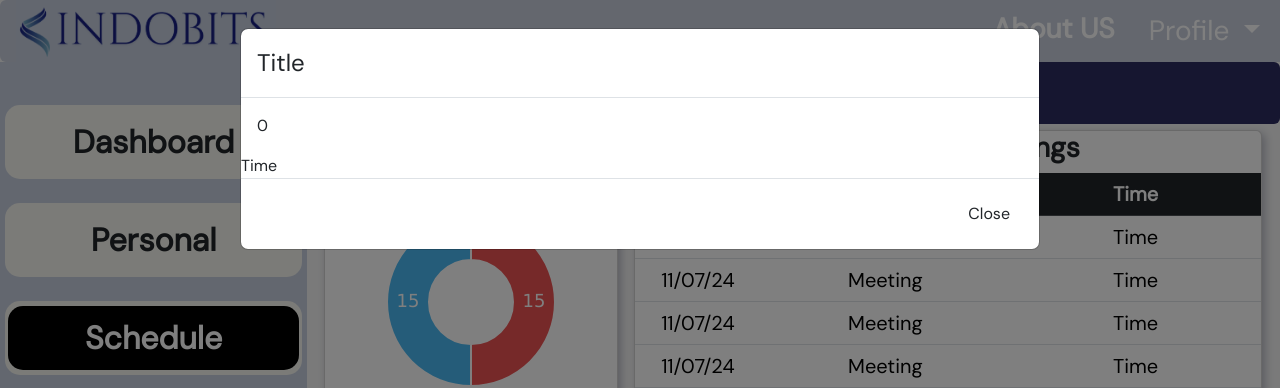
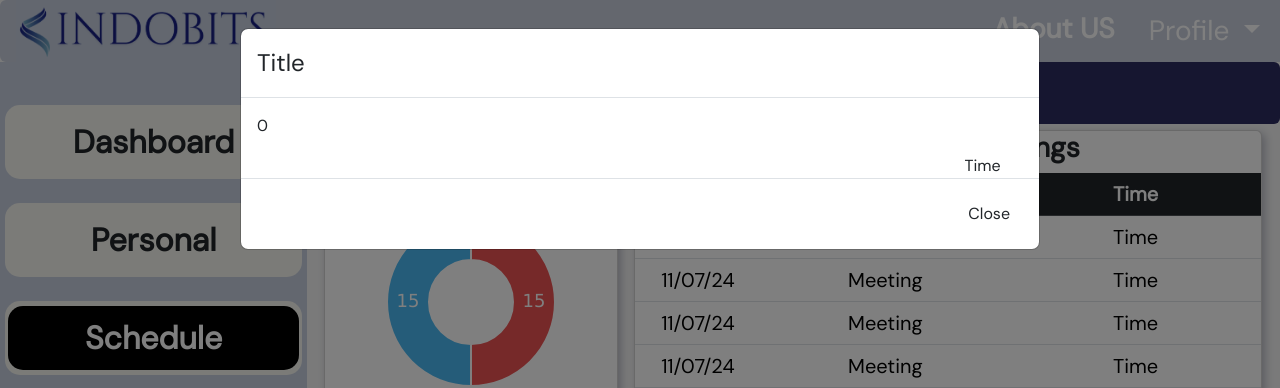
Before and after one commit to amann-03/HRMS, a PHP site: page /personal/Schedule.php in a window 1280 px wide, after a click on "Emergency Meeting". Shown: the top 388 px of the page. Run offline with PHP 8.4, Linux system fonts and the light colour scheme; data that the repository does not hold is empty; some libraries are stand-ins or nearby versions.

Commit message:
Add files via upload

```diff
--- a/CSS/styles.css
+++ b/CSS/styles.css
@@ -67,6 +67,7 @@ filter: brightness(110%);
 	cursor: pointer;
 	filter: brightness(70%);}
 a {
+	cursor: pointer;
 	text-decoration: none;
 	color: inherit;
 }
@@ -346,3 +347,8 @@ text-align: left; font-size: 2.5vh;font-weight: 500;padding-left: 1vw;
   border: 2px solid black;
   display: inline-block;
 }
+.time{
+	display: inline-flex;
+	flex-direction: row-reverse;
+	padding-right: 3vw;
+}
```
